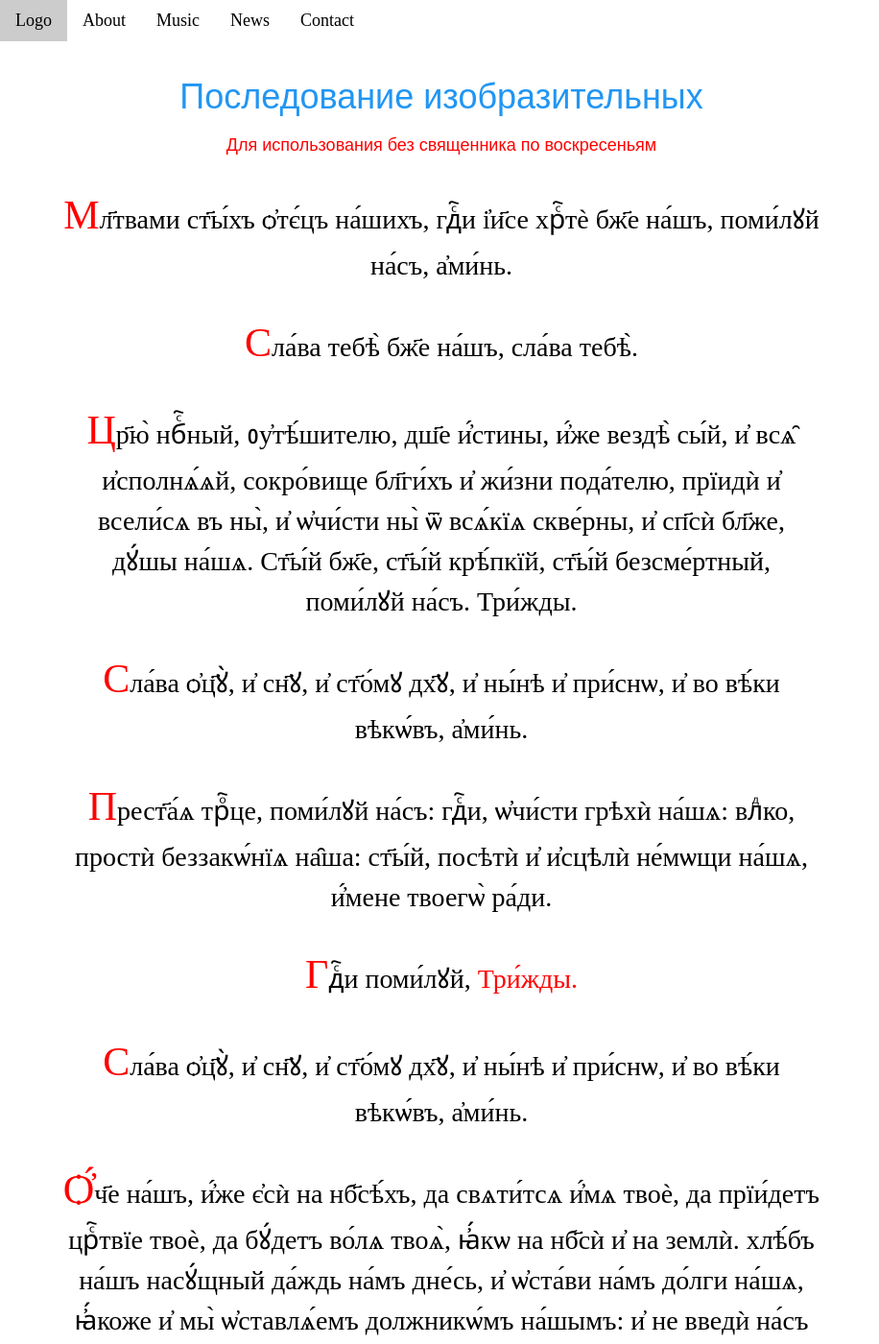
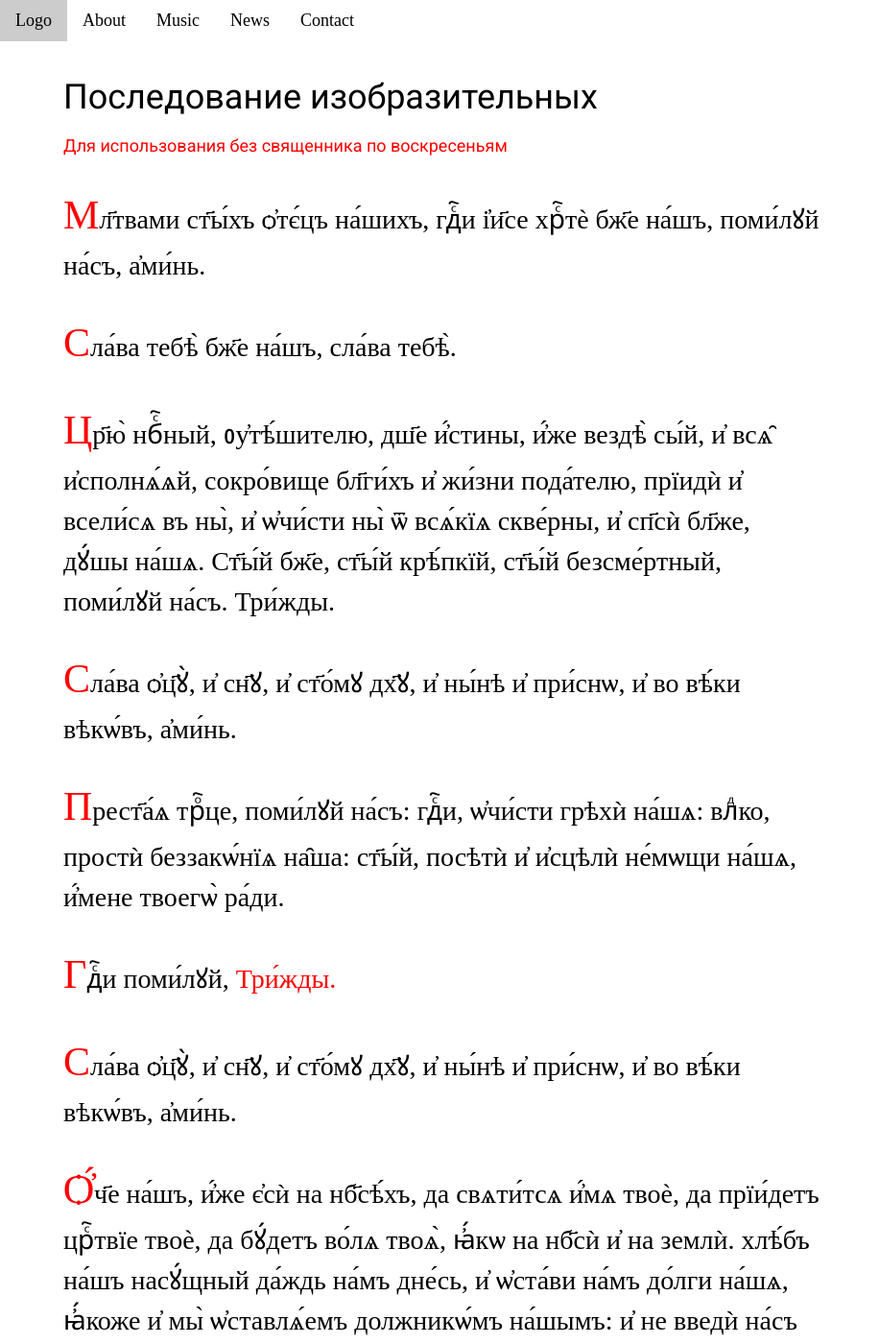
Before and after one commit to markjville/markjville.github.io, a Jekyll site: the page built from index.md, in a window 1280 px wide and 1400 px high. Shown: the whole window at 96% size, without its empty margins (0-916 px from the left). Built offline with Jekyll 4.4.1, drawn with Linux system fonts in a browser that asks for light colours; some web fonts are replaced; comment, search, counter and statistics services are not loaded; our own code applies the rules of GitHub Pages for plain Markdown files.

Commit message:
Update default.html

```diff
--- a/_layouts/default.html
+++ b/_layouts/default.html
@@ -9,7 +9,7 @@
 <link rel="stylesheet" href="https://cdnjs.cloudflare.com/ajax/libs/font-awesome/4.7.0/css/font-awesome.min.css">
 <link rel="stylesheet" href="https://slavonic.github.io/css/fonts.css" type="text/css">
 <style>
-html,h1,h2,h3,h4,h5,h6 {font-family: "Goudy Old Style", sans-serif; text-align: center;}
+html,h1,h2,h3,h4,h5,h6 {font-family: "Roboto", sans-serif;}
 body {font-family: Ponomar Unicode; font-size: 28px;}
 p::first-letter {
   font-size: 150%;
@@ -35,7 +35,7 @@ p::first-letter {
 
   <div class="w3-row w3-padding-64">
     <div class="w3-twothird w3-container">
-      <h1 class="w3-text-blue">Последование изобразительных</h1>
+      <h1 class="w3-text-blue; font-family: "Goudy Old Style"; text-align: center;">Последование изобразительных</h1>
       <div class="post-content">
                   <h5 style="color:red;"> Для использования без священника по воскресеньям</h5><!--kg-card-begin: html--><p>Мл҃твами ст҃ы́хъ ѻ҆тє́цъ на́шихъ, гдⷭ҇и і҆и҃се хрⷭ҇тѐ бж҃е на́шъ, поми́лꙋй на́съ, а҆ми́нь.</p>
 <p>Сла́ва тебѣ̀ бж҃е на́шъ, сла́ва тебѣ̀.</p>
```
